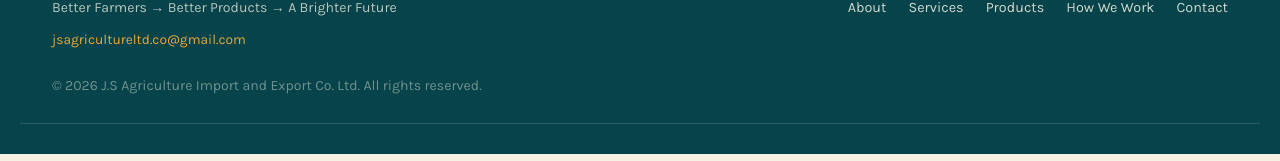
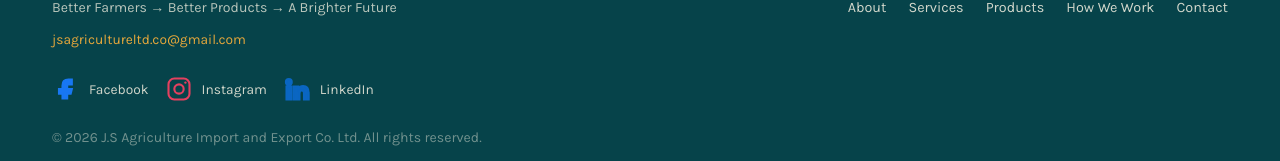
Before and after one commit to SHEMA12345785/js-agriculture-website, a Vue app: page / in a window 1280 px wide. Shown: the part 5751-5912 px from the top of the page. Built offline with nearby package versions, Linux system fonts and the light colour scheme; no server answers.

Commit message:
Add colored social media links

```diff
--- a/src/components/Footer.vue
+++ b/src/components/Footer.vue
@@ -17,6 +17,20 @@ const year = new Date().getFullYear()
         <a href="#process">How We Work</a>
         <a href="#contact">Contact</a>
       </div>
+      <nav class="social-links" aria-label="Social media links">
+        <a href="https://web.facebook.com/profile.php?id=61594683622096" target="_blank" rel="noreferrer" aria-label="Follow J.S Agriculture on Facebook">
+          <svg class="facebook-icon" viewBox="0 0 24 24" aria-hidden="true"><path d="M14 8h3V4h-3c-3.3 0-5 1.7-5 5v3H6v4h3v4h4v-4h3l1-4h-4V9c0-.7.3-1 1-1Z" /></svg>
+          <span>Facebook</span>
+        </a>
+        <a href="https://www.instagram.com/jsagricultureimportexportcoltd/" target="_blank" rel="noreferrer" aria-label="Follow J.S Agriculture on Instagram">
+          <svg class="instagram-icon" viewBox="0 0 24 24" aria-hidden="true"><rect x="3" y="3" width="18" height="18" rx="5" /><circle cx="12" cy="12" r="4" /><circle class="social-dot" cx="17.5" cy="6.5" r="1" /></svg>
+          <span>Instagram</span>
+        </a>
+        <a href="https://www.linkedin.com/in/js-agriculture-importexportcoltd-2121b9438" target="_blank" rel="noreferrer" aria-label="Connect with J.S Agriculture on LinkedIn">
+          <svg class="linkedin-icon" viewBox="0 0 24 24" aria-hidden="true"><path d="M5 8.5A2.5 2.5 0 1 0 5 3.5a2.5 2.5 0 0 0 0 5ZM3 10h4v11H3V10Zm6 0h4v1.7c.8-1.2 2.1-2.2 4.2-2.2 4 0 4.8 2.6 4.8 6v5.5h-4v-4.9c0-1.2 0-2.8-1.8-2.8s-2.1 1.3-2.1 2.7V21H9V10Z" /></svg>
+          <span>LinkedIn</span>
+        </a>
+      </nav>
       <p class="copyright">&copy; {{ year }} J.S Agriculture Import and Export Co. Ltd. All rights reserved.</p>
     </div>
   </footer>
@@ -74,6 +88,58 @@ const year = new Date().getFullYear()
   color: var(--sun);
 }
 
+.social-links {
+  display: flex;
+  flex-wrap: wrap;
+  gap: 16px;
+  width: 100%;
+  padding-top: 4px;
+}
+
+.social-links a {
+  display: inline-flex;
+  align-items: center;
+  gap: 9px;
+  color: rgba(246, 241, 226, 0.85);
+  font-size: 0.86rem;
+  text-decoration: none;
+}
+
+.social-links a:hover {
+  color: var(--sun);
+}
+
+.social-links svg {
+  width: 28px;
+  height: 28px;
+  flex: 0 0 28px;
+  fill: currentColor;
+  stroke: currentColor;
+  stroke-width: 1.8;
+}
+
+.social-links .facebook-icon {
+  color: #1877f2;
+}
+
+.social-links .instagram-icon {
+  color: #e4405f;
+}
+
+.social-links .linkedin-icon {
+  color: #0a66c2;
+}
+
+.social-links svg rect,
+.social-links svg circle {
+  fill: none;
+}
+
+.social-links svg .social-dot {
+  fill: currentColor;
+  stroke: none;
+}
+
 .copyright {
   width: 100%;
   text-align: left;
```
Also changed, not shown: 2 other files (tests, documents, lock files or other folders).
